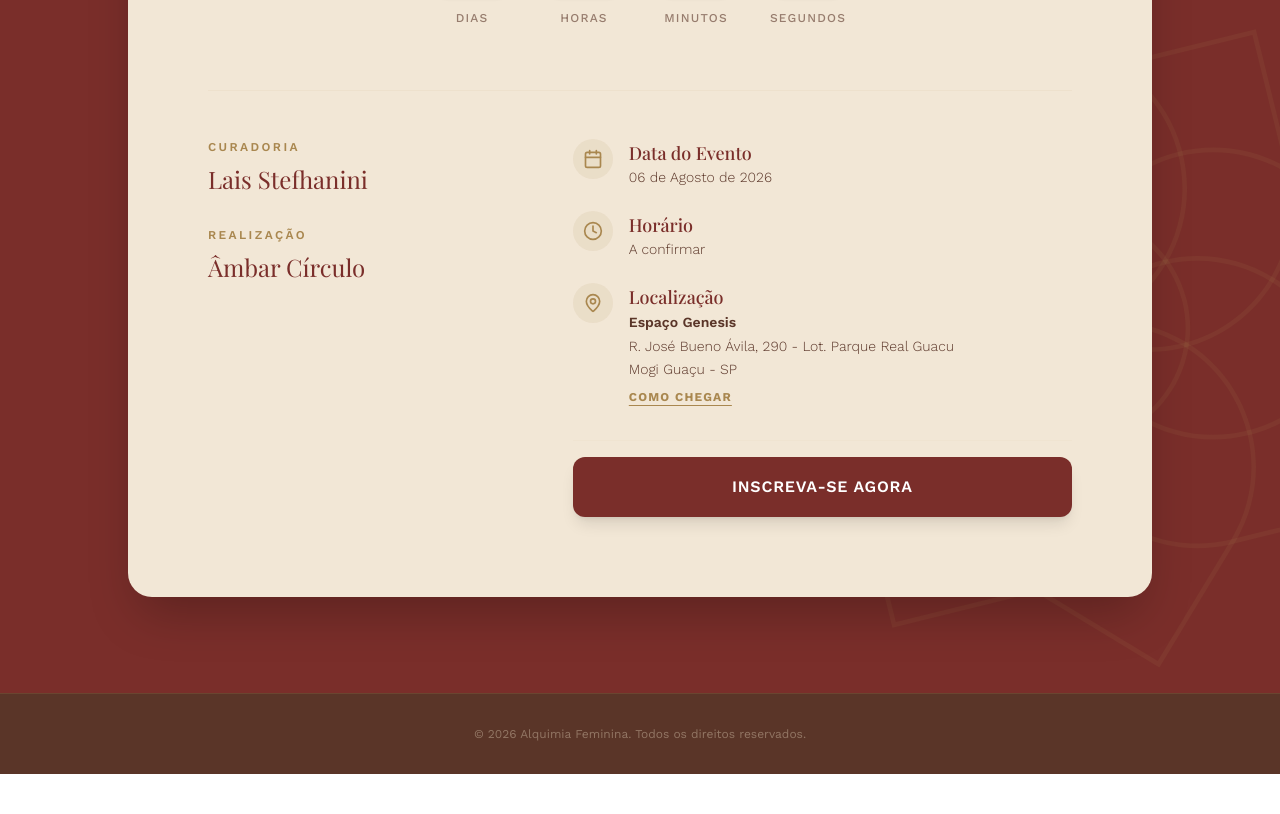
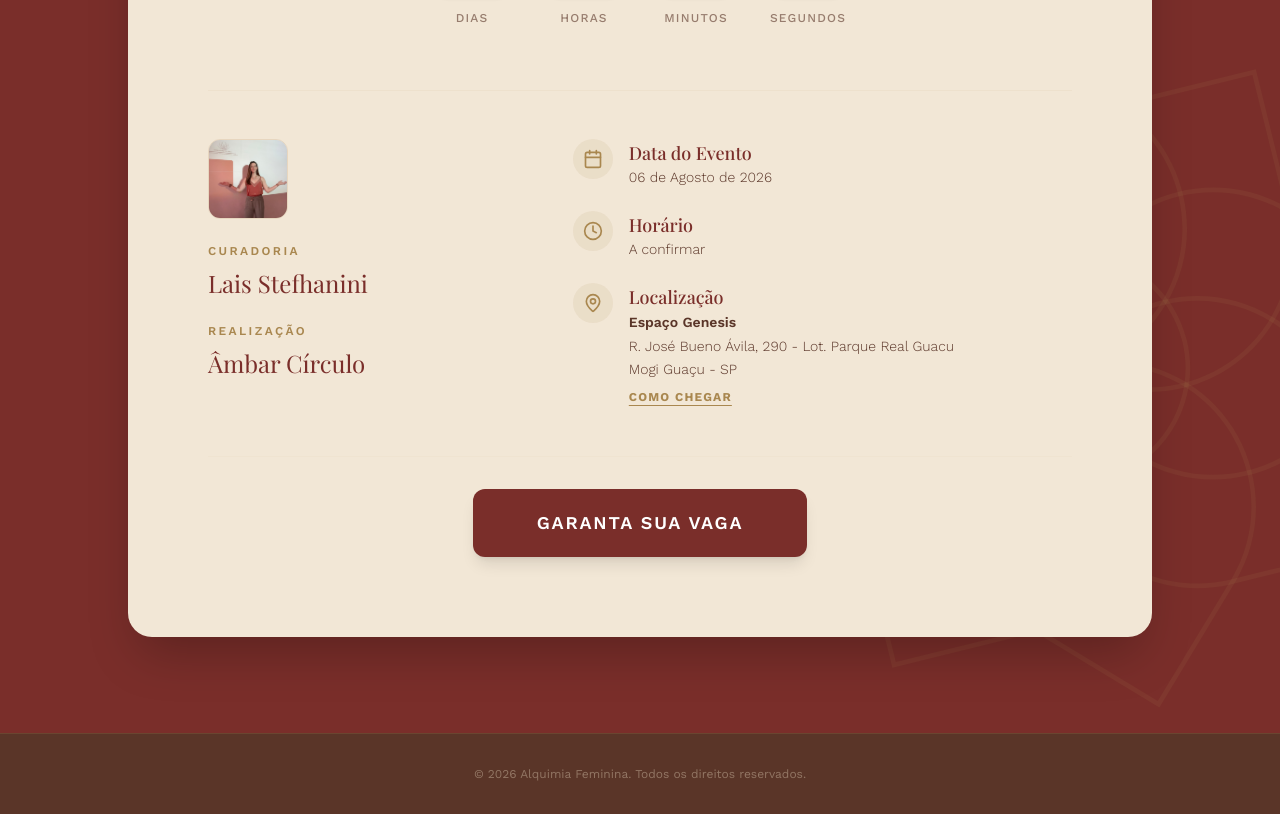
Before and after one commit to guigomes1988/alquimiafeminina, a React (Vite) app: page / in a window 1280 px wide. Shown: the part 7000-7814 px from the top of the page. Before the commit the page ends 7774 px from the top, so only its background shows below. Built offline with nearby package versions, Linux system fonts and the light colour scheme; a web font is replaced by a local one.

Commit message:
feat: adiciona foto da Lais no card de ingressos e centraliza botao de compra

```diff
--- a/src/components/Tickets.tsx
+++ b/src/components/Tickets.tsx
@@ -123,7 +123,15 @@ export default function Tickets() {
           <div className="grid grid-cols-1 md:grid-cols-5 gap-8 md:gap-12 text-left mt-16 w-full max-w-4xl mx-auto border-t border-alquimia-sand/40 pt-12">
 
             {/* Lado Esquerdo: Curadoria e Realização */}
-            <div className="md:col-span-2 flex flex-col justify-start gap-8">
+            <div className="md:col-span-2 flex flex-col justify-start gap-6">
+              <div className="w-16 h-16 sm:w-20 sm:h-20 shrink-0 rounded-xl overflow-hidden border border-alquimia-sand">
+                <img
+                  src="/palestrantes/Lais Stefhanini.jpeg"
+                  alt="Lais Stefhanini"
+                  className="w-full h-full object-cover object-top"
+                />
+              </div>
+              <div className="space-y-6">
                 <div>
                   <span className="text-alquimia-gold text-xs tracking-[0.2em] uppercase font-semibold block mb-2">Curadoria</span>
                   <span className="font-serif text-2xl text-alquimia-wine block">Lais Stefhanini</span>
@@ -133,10 +141,10 @@ export default function Tickets() {
                   <span className="font-serif text-2xl text-alquimia-wine block">Âmbar Círculo</span>
                 </div>
               </div>
+            </div>
 
-            {/* Lado Direito: Detalhes e Botão de Reserva */}
-            <div className="md:col-span-3 flex flex-col justify-between gap-8">
-              <div className="space-y-6">
+            {/* Lado Direito: Detalhes */}
+            <div className="md:col-span-3 space-y-6">
 
               <div className="flex items-start gap-4">
                 <div className="w-10 h-10 rounded-full bg-alquimia-gold/10 flex items-center justify-center text-alquimia-gold shrink-0">
@@ -181,14 +189,13 @@ export default function Tickets() {
 
             </div>
 
-              <div className="pt-4 border-t border-alquimia-sand/20">
-                <button className="w-full bg-alquimia-wine text-white px-10 py-4.5 text-base font-semibold hover:bg-alquimia-terra transition-colors duration-300 rounded-xl shadow-lg hover:shadow-xl uppercase tracking-wider">
-                  Inscreva-se agora
-                </button>
           </div>
 
-            </div>
-
+          {/* Botão de Inscrição Centralizado */}
+          <div className="mt-12 text-center border-t border-alquimia-sand/20 pt-8">
+            <button className="w-full md:w-auto bg-alquimia-wine text-white px-16 py-5 text-lg font-semibold hover:bg-alquimia-terra transition-colors duration-300 rounded-xl shadow-lg hover:shadow-xl uppercase tracking-widest">
+              GARANTA SUA VAGA
+            </button>
           </div>
         </motion.div>
 
```
Lines whose indentation alone changed are shown as unchanged.
